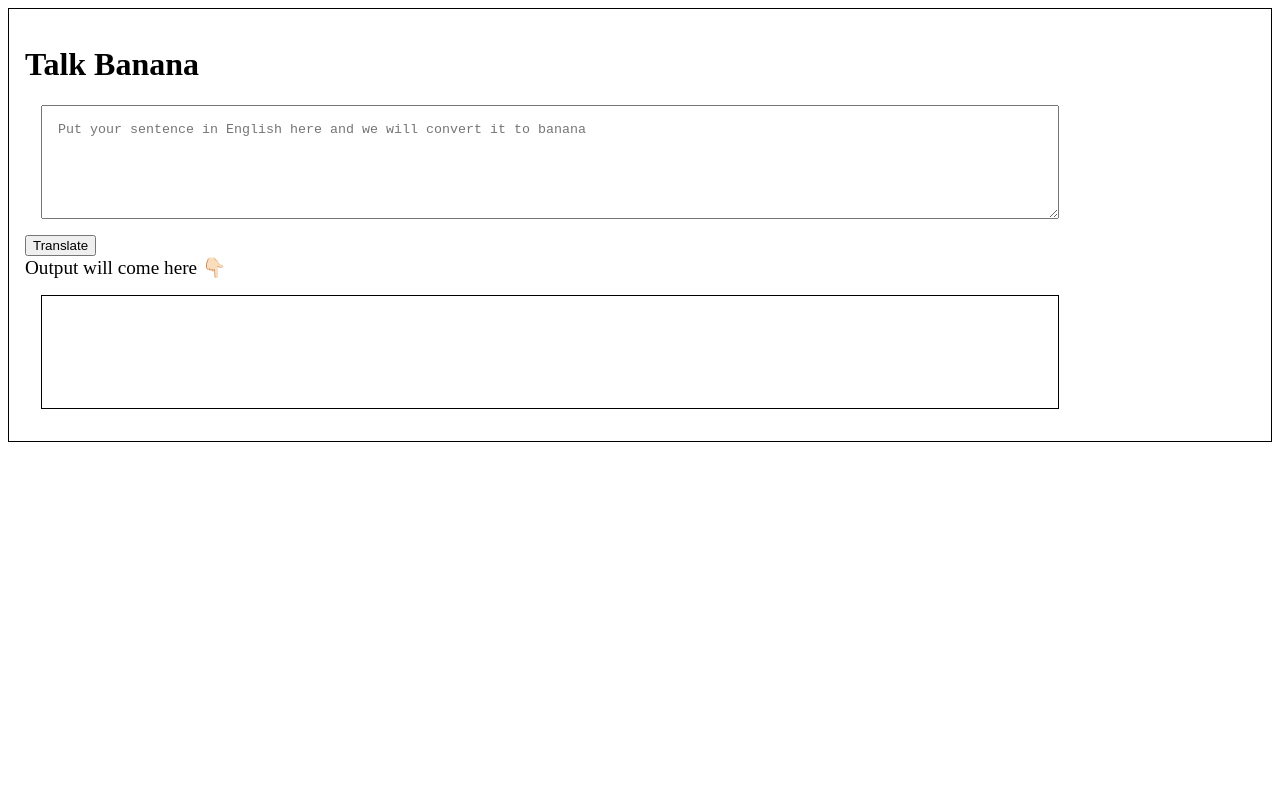
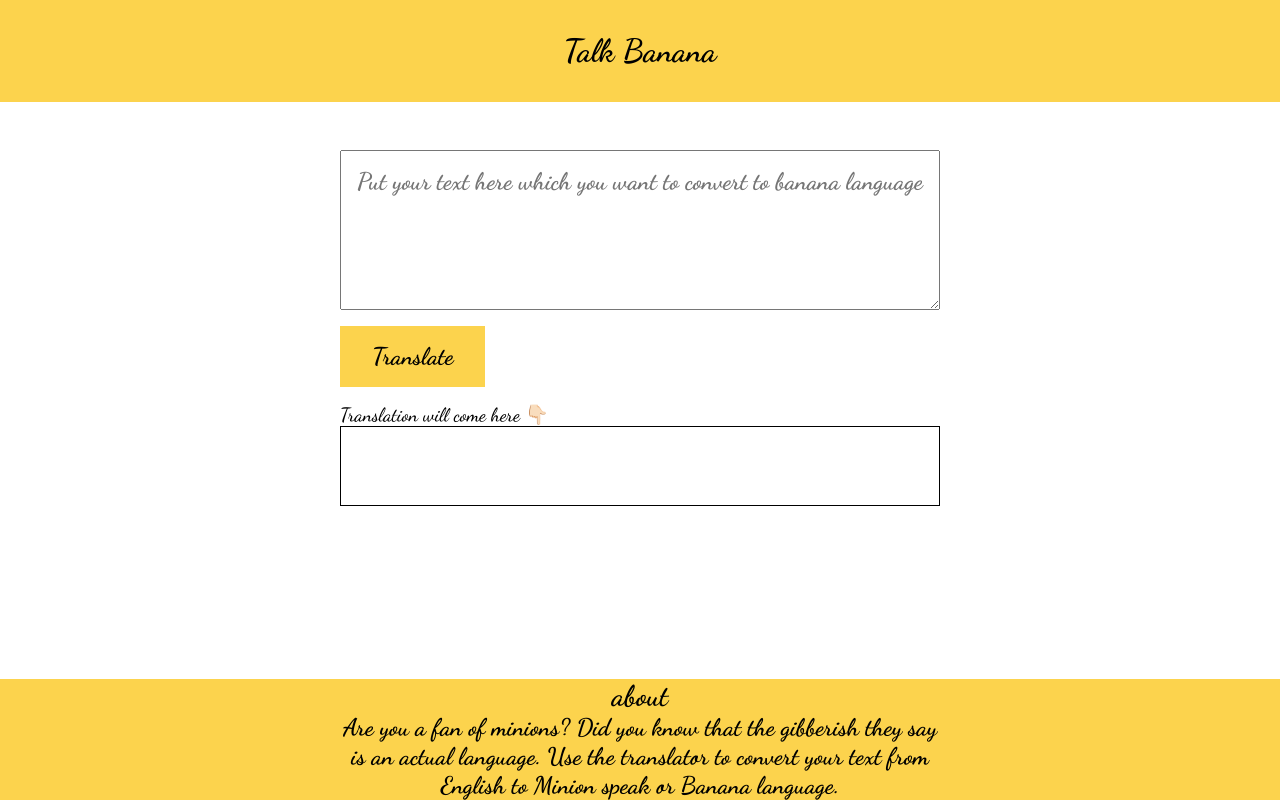
Before and after one commit to debojyotiroy245/banana-talk, a plain HTML site: page index.html in a window 1280 px wide. Drawn offline with Linux system fonts and the light colour scheme.

Commit message:
added styling and footer

```diff
--- a/app.js
+++ b/app.js
@@ -25,7 +25,7 @@ function clickHandler() {
         .then(response => response.json())
         .then(json => {
             var translatedText = json.contents.translated
-            outputDiv.innerText = translatedText    //output
+            outputDiv.innerText = translatedText //output
         })
         .catch(errorHandler)
 }
--- a/index.html
+++ b/index.html
@@ -5,42 +5,29 @@
     <meta charset="UTF-8">
     <meta http-equiv="X-UA-Compatible" content="IE=edge">
     <meta name="viewport" content="width=device-width, initial-scale=1.0">
+    <link rel="stylesheet" href="style.css">
     <title>Banana Speak</title>
-    <style>
-        body {
-            padding: 1rem;
-            border: 1px black solid;
-            width: auto;
-            height: auto;
-            margin: 0.5rem;
-        }
-
-        textarea {
-            display: block;
-            width: 80%;
-            height: 10vh;
-            margin: 1rem;
-            padding: 1rem;
-        }
-
-        #output {
-            border: 1px black solid;
-            height: 10vh;
-            width: 80%;
-            margin: 1rem;
-            padding: 1rem;
-        }
-    </style>
 </head>
 
 <body>
     <h1>Talk Banana</h1>
-    <textarea placeholder="Put your sentence in English here and we will convert it to banana"
-        id='txt-input'></textarea>
-    <button id="btn-translate">Translate</button>
+    <main>
 
-    <div style="font-size: larger">Output will come here 👇🏻</div>
-    <div id="output"></div>
+        <textarea placeholder="Put your text here which you want to convert to banana language"
+            id='txt-input'></textarea>
+        <button id="btn-translate">Translate</button>
+
+        <div style="font-size: larger">Translation will come here 👇🏻</div>
+        <div id="output"></div>
+
+    </main>
+    <footer>
+        <div style="font-size: 1.8rem;">about</div>
+        <p>Are you a fan of minions? Did you know that the gibberish they say is an actual language. Use the translator
+            to convert your text from English to Minion speak or Banana language.</p>
+    </footer>
+
+
     <script src="app.js" type="text/javascript"></script>
 </body>
 
--- /dev/null
+++ b/style.css
@@ -0,0 +1,84 @@
+/* @import url('https://fonts.googleapis.com/css2?family=Montserrat:ital,wght@1,200&display=swap'); */
+
+@import url('https://fonts.googleapis.com/css2?family=Dancing+Script:wght@500;700&display=swap');
+
+
+:root {
+    --primary-color: #FCD34D;
+    box-sizing: border-box;
+}
+
+* {
+    margin: 0;
+
+    font-family: 'Dancing Script', cursive;
+}
+
+h1 {
+    display: block;
+    background-color: var(--primary-color);
+    text-align: center;
+    padding: 2rem;
+    font-family: 'Dancing Script', cursive;
+    font-size: 2em;
+
+}
+
+body {
+    margin: 0;
+}
+
+main {
+    margin: auto;
+    padding: 1rem;
+    max-width: 600px;
+}
+
+textarea {
+    box-sizing: border-box;
+    display: block;
+    width: 100%;
+    min-height: 20vh;
+    margin-top: 2rem;
+    padding: 1rem;
+    font-weight: 600;
+    font-size: 1.5rem;
+}
+
+#btn-translate {
+    margin: 1rem 0rem;
+    padding: 1rem 2rem;
+    background-color: var(--primary-color);
+    border: none;
+    font-size: large;
+    font-weight: 700;
+    font-size: 1.5rem;
+}
+
+#output {
+    box-sizing: border-box;
+    border: 1px black solid;
+    display: block;
+    min-height: 10vh;
+    max-height: 20vh;
+    width: 100%;
+    padding: 1rem;
+    overflow: scroll;
+    font-size: 1.5rem;
+}
+
+footer {
+    position: fixed;
+    background-color: var(--primary-color);
+    width: 100%;
+    text-align: center;
+    bottom: 0;
+    font-weight: 700;
+    font-size: large;
+    font-size: 3vh;
+}
+
+footer p {
+    max-width: 600px;
+    margin: auto;
+}
```
